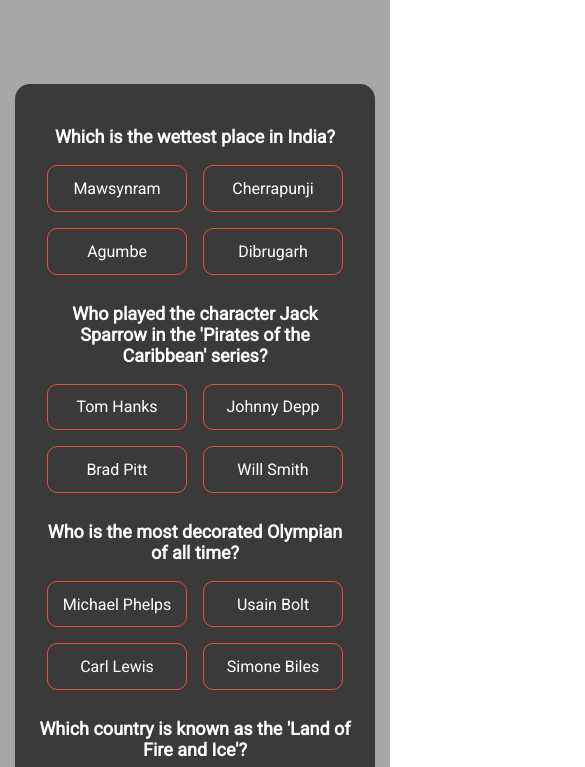
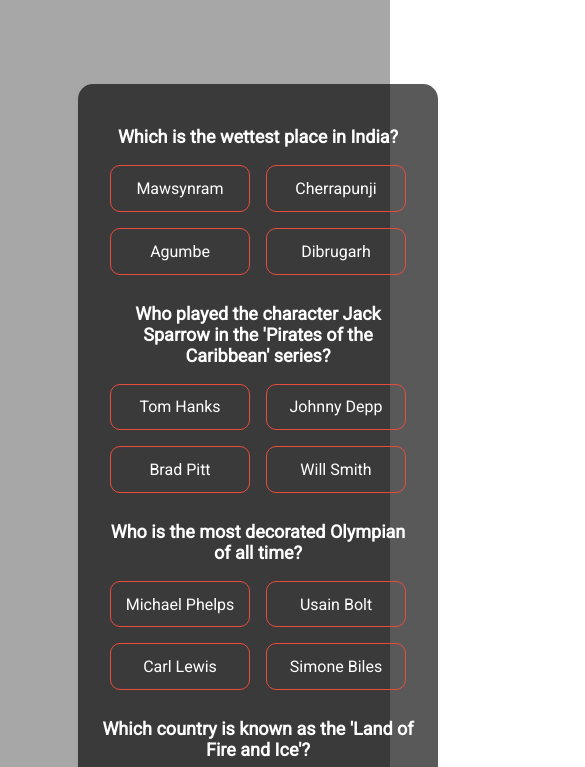
Before and after one commit to aniketraut16/quiz-app, a plain HTML site: page index.html in a window 390 px wide. Both pictures are taken after typing "Sample" into the empty fields and a click on the input "Start Quizz". Shown: the top 767 px of the page, 585 px wide, since content can reach past the window. Drawn offline with Linux system fonts and the light colour scheme.

```diff
--- a/css/quiz.css
+++ b/css/quiz.css
@@ -75,8 +75,7 @@ body {
     position: absolute;
     width: 80%;
     top: 10%;
-    left: 50%;
-    transform: translateX(-50%);
+    left: 20%;
     background-color: rgba(0, 0, 0, 0.652);
     border-radius: 15px;
 }
```
